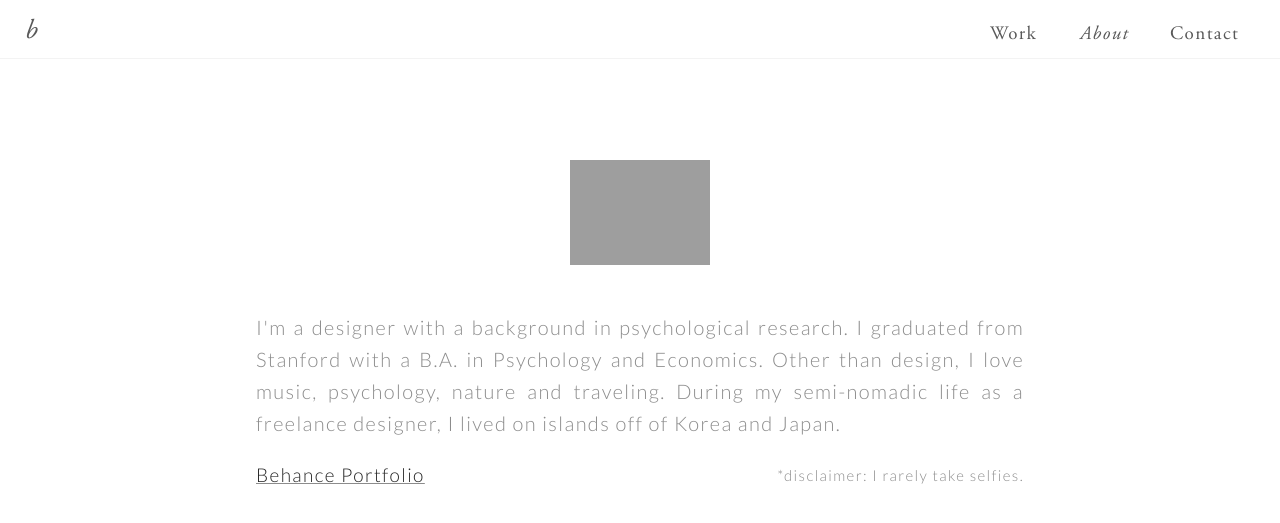
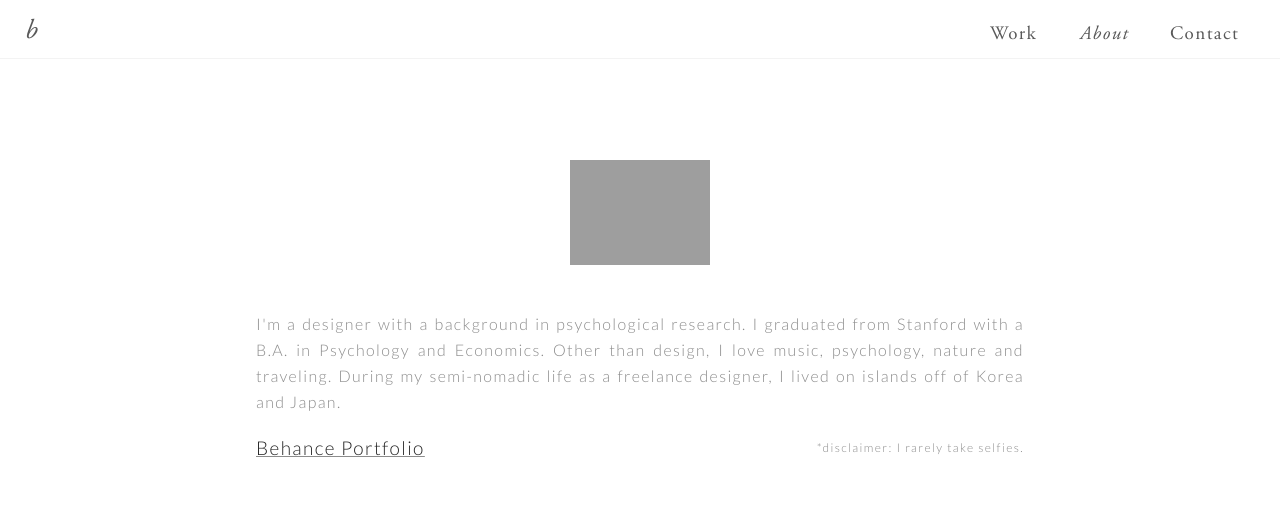
Before and after one commit to bkwon0402/bkwon0402.github.io, a Jekyll site: the page about.html, which Jekyll copies as it is, in a window 1280 px wide. Shown: the top 523 px of the page. Built offline with Jekyll 4.4.1, drawn with Linux system fonts in a browser that asks for light colours.

Commit message:
css work

```diff
--- a/styles/core.css
+++ b/styles/core.css
@@ -872,7 +872,7 @@ div.newsletterredesign {
     font-size: 23px;
 }
 .aboutme {
-    font-size: 20px;
+    font-size: 16px;
     max-width: 768px;
     text-align: justify;
     color: #8C8C8C;
@@ -880,7 +880,7 @@ div.newsletterredesign {
     margin-left: auto;
     margin-right: auto;
     margin-top: 20px;
-    line-height: 32px;
+    line-height: 26px;
     margin-bottom: 160px;
 }
 .selfie {
@@ -923,7 +923,7 @@ div.newsletterredesign {
 }
 .disclaimer {
     font-family: "Lato";
-    font-size: 15px;
+    font-size: 12px;
     float: right;
     margin-top: 20px;
 }
```
